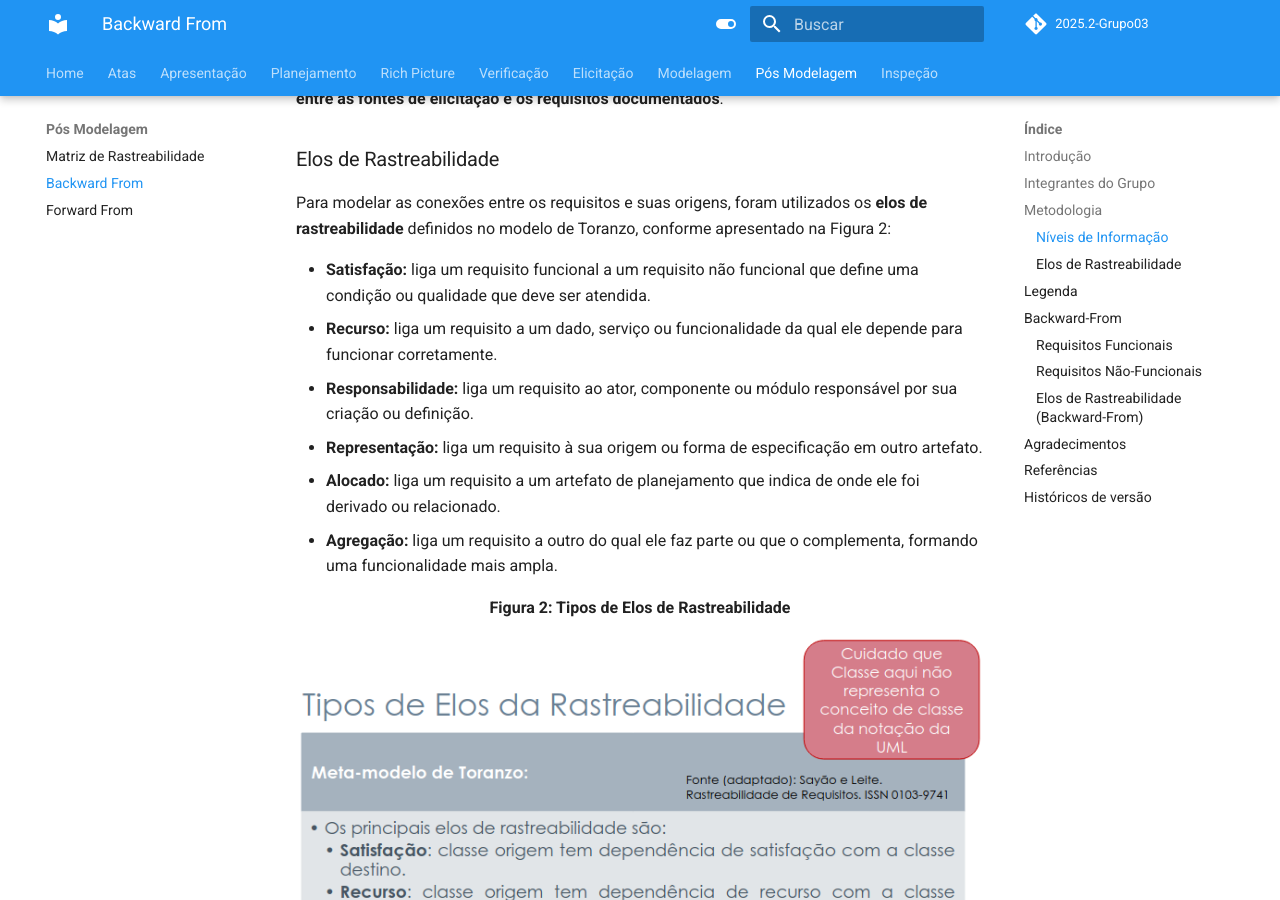
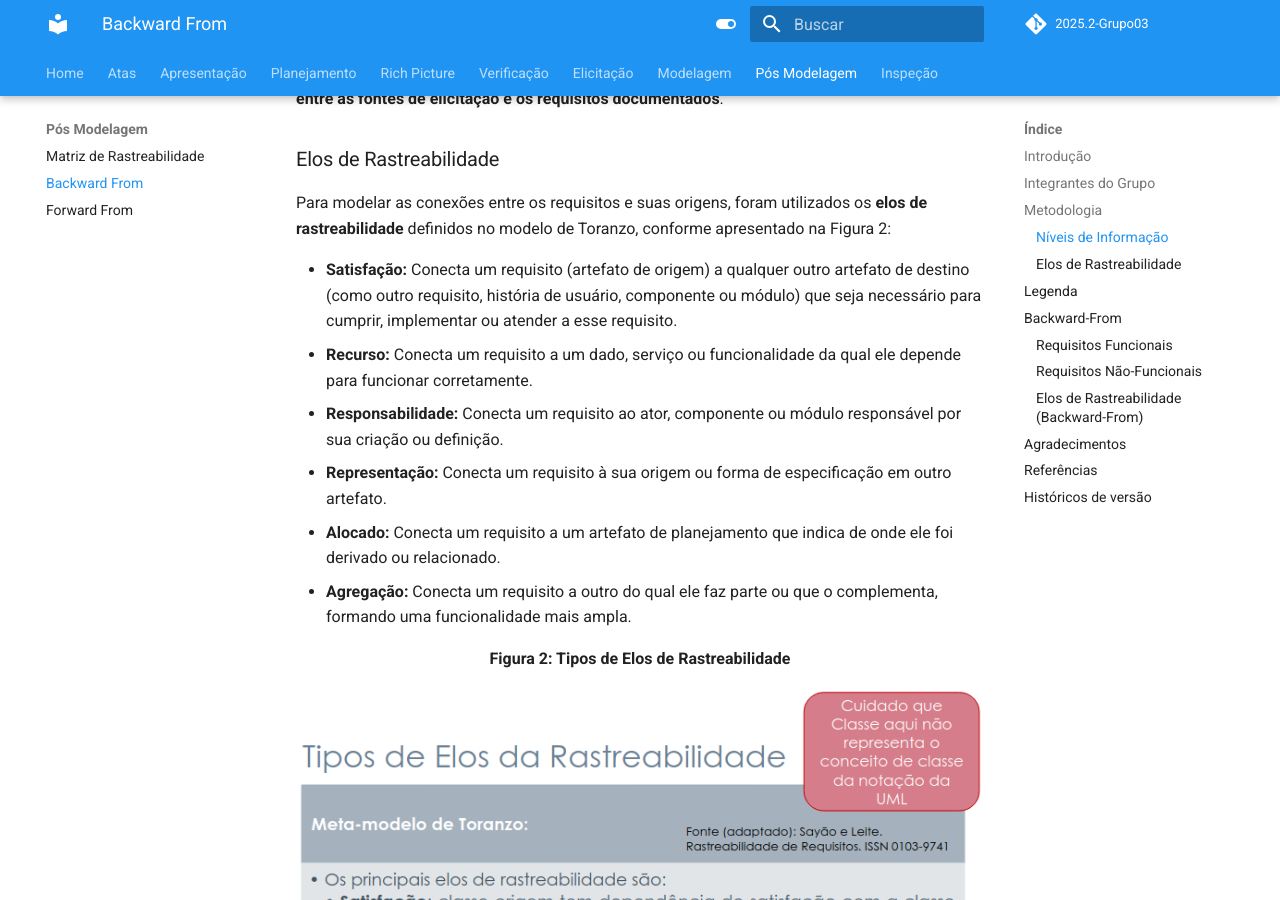
Before and after one commit to Requisitos-de-Software/2025.2-Grupo03, an MkDocs documentation site: the page built from docs/Pos-modelagem/backward.md, in a window 1280 px wide and 900 px high, scrolled down 2284 px. Built offline with MkDocs 1.6.1 and Material for MkDocs 9.7.7, drawn with Linux system fonts in a browser that asks for light colours; comment, search, counter and statistics services are not loaded.

Commit message:
Update backward.md

```diff
--- a/docs/Pos-modelagem/backward.md
+++ b/docs/Pos-modelagem/backward.md
@@ -51,12 +51,12 @@ Essa abordagem ajuda a compreender o **propósito de cada requisito** e a **gara
 
 Para modelar as conexões entre os requisitos e suas origens, foram utilizados os **elos de rastreabilidade** definidos no modelo de Toranzo, conforme apresentado na Figura 2:
 
-- **Satisfação:** liga um requisito funcional a um requisito não funcional que define uma condição ou qualidade que deve ser atendida.
-- **Recurso:** liga um requisito a um dado, serviço ou funcionalidade da qual ele depende para funcionar corretamente.
-- **Responsabilidade:** liga um requisito ao ator, componente ou módulo responsável por sua criação ou definição.
-- **Representação:** liga um requisito à sua origem ou forma de especificação em outro artefato.
-- **Alocado:** liga um requisito a um artefato de planejamento que indica de onde ele foi derivado ou relacionado.
-- **Agregação:** liga um requisito a outro do qual ele faz parte ou que o complementa, formando uma funcionalidade mais ampla.
+- **Satisfação:** Conecta um requisito (artefato de origem) a qualquer outro artefato de destino (como outro requisito, história de usuário, componente ou módulo) que seja necessário para cumprir, implementar ou atender a esse requisito.
+- **Recurso:** Conecta um requisito a um dado, serviço ou funcionalidade da qual ele depende para funcionar corretamente.
+- **Responsabilidade:** Conecta um requisito ao ator, componente ou módulo responsável por sua criação ou definição.
+- **Representação:** Conecta um requisito à sua origem ou forma de especificação em outro artefato.
+- **Alocado:** Conecta um requisito a um artefato de planejamento que indica de onde ele foi derivado ou relacionado.
+- **Agregação:** Conecta um requisito a outro do qual ele faz parte ou que o complementa, formando uma funcionalidade mais ampla.
 
 <div align="center"><strong>Figura 2: Tipos de Elos de Rastreabilidade</strong></div>
 
```
